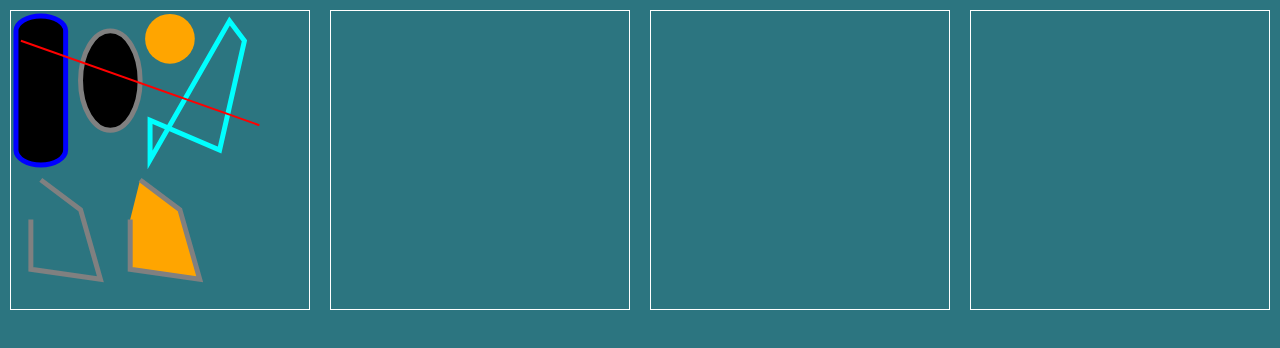
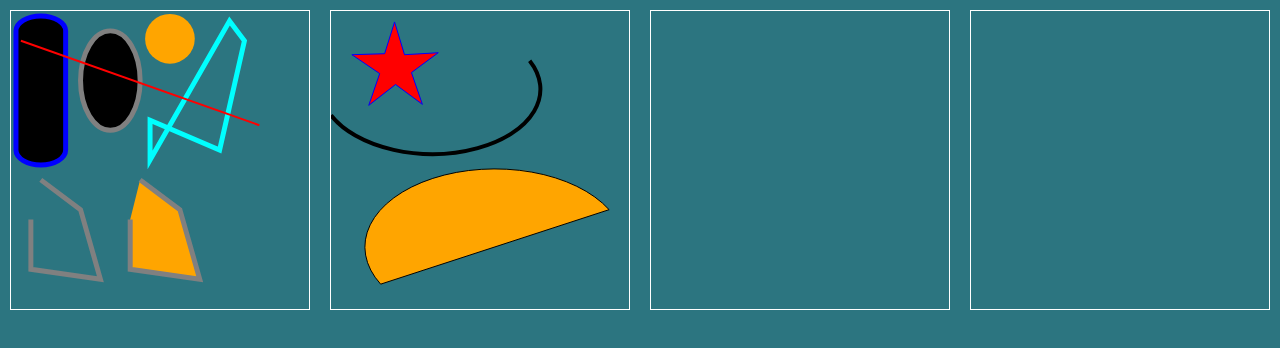
Before and after one commit to westerovs/SVG-book-trening, a plain HTML site: page index.html in a window 1280 px wide. Drawn offline with Linux system fonts and the light colour scheme.

Commit message:
half-elipse

```diff
--- a/index.html
+++ b/index.html
@@ -57,6 +57,21 @@
   <!--2 -->
   <svg class="svg" x="0" y="0" width="300" height="300" viewBox="0 0 300 300" xmlns:xlink="http://www.w3.org/2000/svg"
     version="1.1">
+    <!-- star -->
+    <path
+      d="
+        M 92, 94
+        L 65,74 38,95 49,63
+          21,44 54,43 64,11
+          74,44 108,42 81,62
+          92,94 z"
+      fill="red" , stroke="blue"
+    />
+
+    <!-- half-elipse -->
+    <path d="M0,105 A100,60 1 1,0 200,50" fill="none", stroke="black" stroke-width="4"/>
+    <path d="M50,275 A100,60 0 0,1 280,200 z" fill="orange" , stroke="black"/>
+
   </svg>
 
   <!-- 3 -->
```
Also changed, not shown: шпора.txt.
